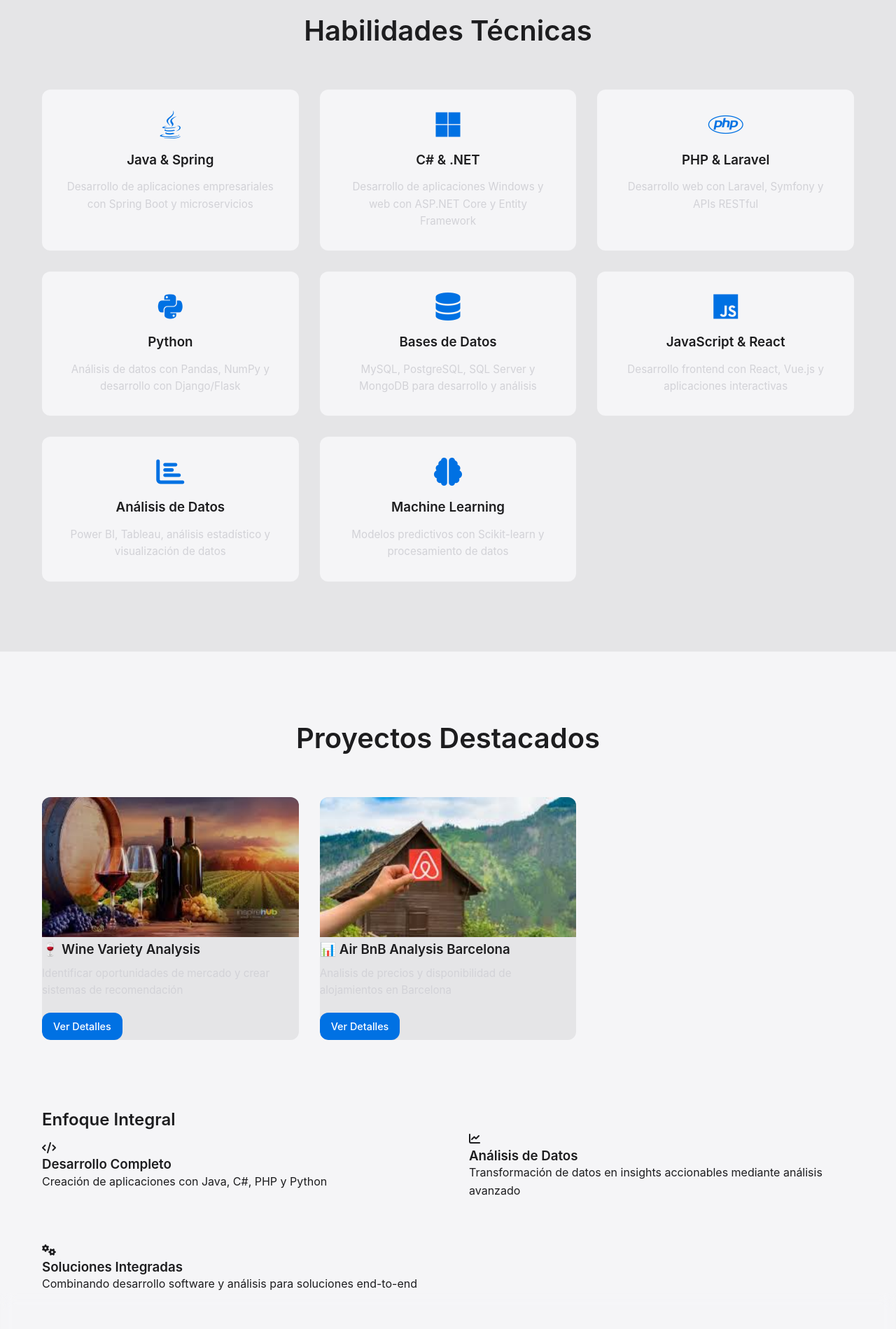
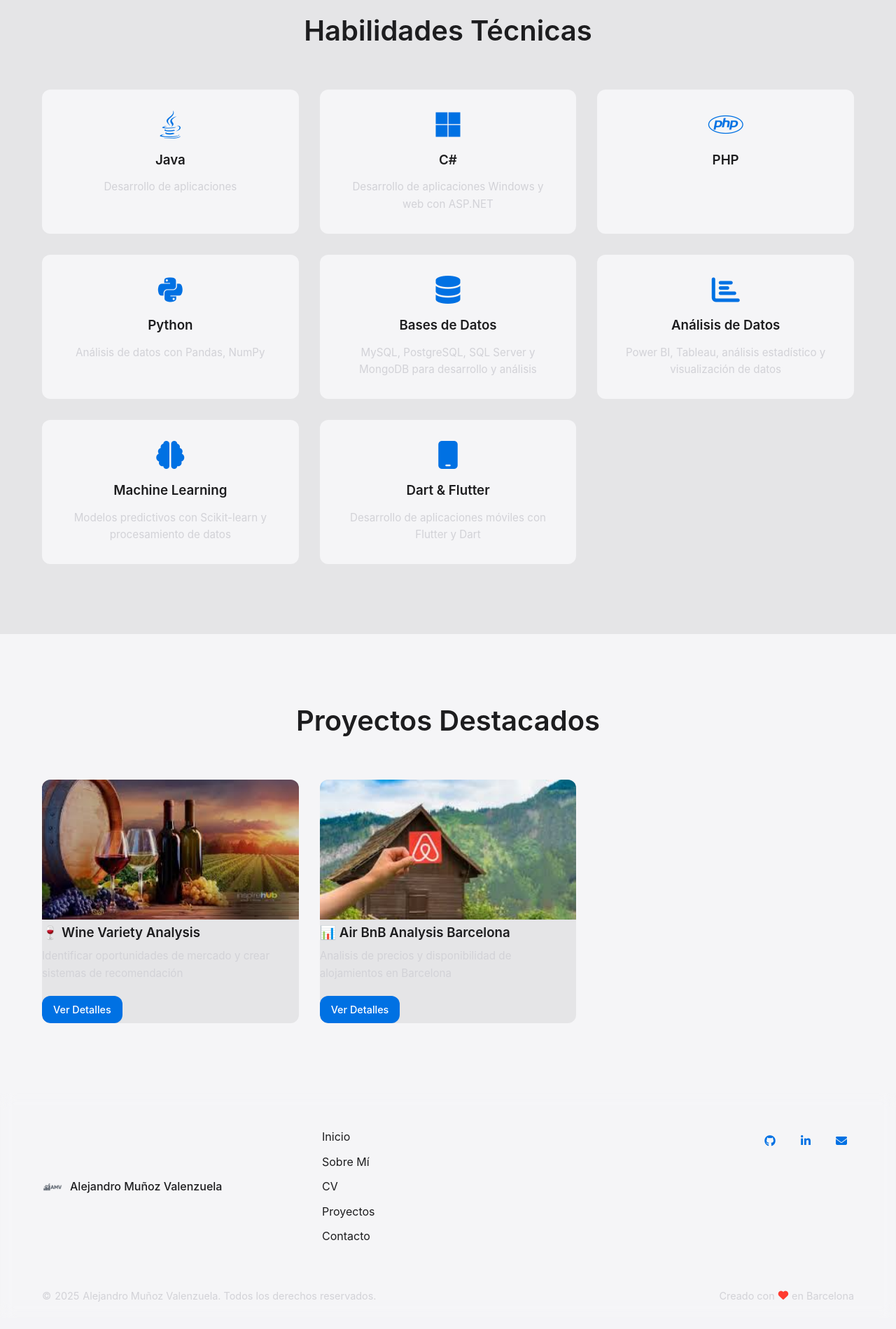
Before and after one commit to mvalejandro21/mi_portfolio, a Flask app: page / in a window 1280 px wide. Shown: the part 880-2779 px from the top of the page at 70% size. After the commit the page ends 2740 px from the top, so only its background shows below. Run offline with Flask 3, Linux system fonts and the light colour scheme; data comes from the database, SQL or seed files in the repository; some web fonts are replaced.

Commit message:
detail changing

```diff
--- a/templates/base.html
+++ b/templates/base.html
@@ -55,7 +55,6 @@
                 <div class="footer-brand">
                     <img src="{{ url_for('static', filename='img/logo-light.png') }}" alt="AMV" width="30">
                     <span>Alejandro Muñoz Valenzuela</span>
-                    <span class="footer-subtitle">Desarrollador Full-Stack & Analista de Datos</span>
                 </div>
 
                 <div class="footer-links">
--- a/templates/index.html
+++ b/templates/index.html
@@ -5,7 +5,7 @@
     <div class="container">
         <div class="hero-content">
             <h1>Desarrollo & Datos: Soluciones Completas</h1>
-            <p>Desarrollador Full-Stack & Analista de Datos | Java, C#, PHP, Python, SQL, Excel, Power BI</p>
+            <p>Desarrollador Full-Stack & Analista de Datos | Java, C#, PHP, Python, SQL, Excel, Power BI, Flutter</p>
             <div class="hero-btns">
                 <a href="{{ url_for('projects') }}" class="btn">Ver Proyectos</a>
                 <a href="{{ url_for('contact') }}" class="btn secondary">Contactar</a>
@@ -22,29 +22,28 @@
             <!-- Desarrollo Java -->
             <div class="skill-card">
                 <i class="fab fa-java"></i>
-                <h3>Java & Spring</h3>
-                <p>Desarrollo de aplicaciones empresariales con Spring Boot y microservicios</p>
+                <h3>Java</h3>
+                <p>Desarrollo de aplicaciones</p>
             </div>
 
             <!-- Desarrollo C# -->
             <div class="skill-card">
                 <i class="fab fa-microsoft"></i>
-                <h3>C# & .NET</h3>
-                <p>Desarrollo de aplicaciones Windows y web con ASP.NET Core y Entity Framework</p>
+                <h3>C#</h3>
+                <p>Desarrollo de aplicaciones Windows y web con ASP.NET </p>
             </div>
 
             <!-- Desarrollo PHP -->
             <div class="skill-card">
                 <i class="fab fa-php"></i>
-                <h3>PHP & Laravel</h3>
-                <p>Desarrollo web con Laravel, Symfony y APIs RESTful</p>
+                <h3>PHP</h3>
             </div>
 
             <!-- Python -->
             <div class="skill-card">
                 <i class="fab fa-python"></i>
                 <h3>Python</h3>
-                <p>Análisis de datos con Pandas, NumPy y desarrollo con Django/Flask</p>
+                <p>Análisis de datos con Pandas, NumPy</p>
             </div>
 
             <!-- SQL y Bases de Datos -->
@@ -54,12 +53,6 @@
                 <p>MySQL, PostgreSQL, SQL Server y MongoDB para desarrollo y análisis</p>
             </div>
 
-            <!-- Frontend -->
-            <div class="skill-card">
-                <i class="fab fa-js"></i>
-                <h3>JavaScript & React</h3>
-                <p>Desarrollo frontend con React, Vue.js y aplicaciones interactivas</p>
-            </div>
 
             <!-- Análisis de Datos -->
             <div class="skill-card">
@@ -73,6 +66,12 @@
                 <i class="fas fa-brain"></i>
                 <h3>Machine Learning</h3>
                 <p>Modelos predictivos con Scikit-learn y procesamiento de datos</p>
+            </div>
+
+            <div class="skill-card">
+                <i class="fas fa-mobile"></i>
+                <h3>Dart & Flutter</h3>
+                <p>Desarrollo de aplicaciones móviles con Flutter y Dart</p>
             </div>
 
         </div>
@@ -95,29 +94,4 @@
     </div>
 </section>
 
-<!-- Nueva sección para mostrar el perfil mixto -->
-<section class="about-preview">
-    <div class="container">
-        <div class="about-content">
-            <h2>Enfoque Integral</h2>
-            <div class="about-grid">
-                <div class="about-item">
-                    <i class="fas fa-code"></i>
-                    <h3>Desarrollo Completo</h3>
-                    <p>Creación de aplicaciones con Java, C#, PHP y Python</p>
-                </div>
-                <div class="about-item">
-                    <i class="fas fa-chart-line"></i>
-                    <h3>Análisis de Datos</h3>
-                    <p>Transformación de datos en insights accionables mediante análisis avanzado</p>
-                </div>
-                <div class="about-item">
-                    <i class="fas fa-cogs"></i>
-                    <h3>Soluciones Integradas</h3>
-                    <p>Combinando desarrollo software y análisis para soluciones end-to-end</p>
-                </div>
-            </div>
-        </div>
-    </div>
-</section>
 {% endblock %}
```
Also changed, not shown: templates/about.html (+1 -48 lines).
